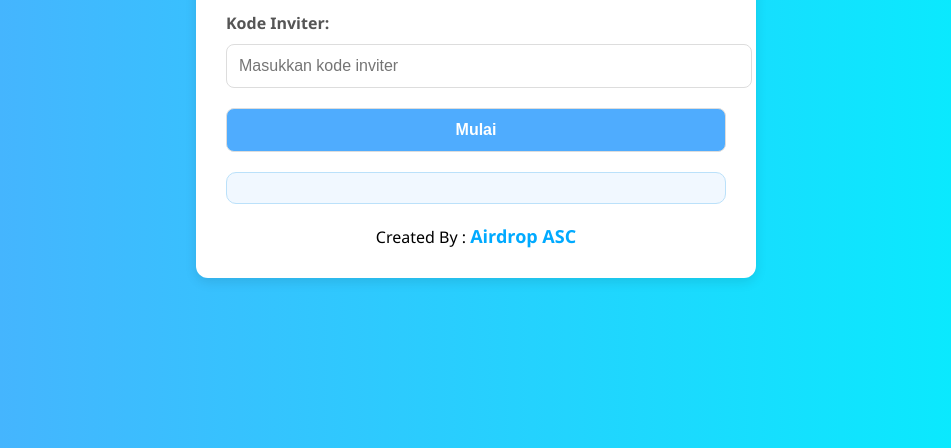
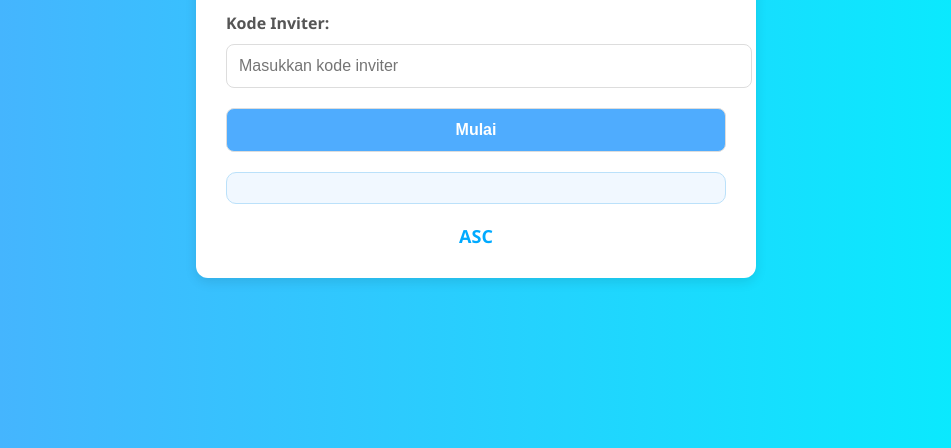
Before and after one commit to Semutireng22/lazy, a plain HTML site: page index.html in a window 1280 px wide. Shown: the part 352-800 px from the top of the page, without its empty margins (164-1115 px from the left). Drawn offline with Linux system fonts and the light colour scheme.

Commit message:
Update index.html

```diff
--- a/index.html
+++ b/index.html
@@ -118,8 +118,8 @@
 
     <div id="result" class="result"></div>
 
-    <div class="link">Created By :
-        <a href="https://t.me/airdropasc" target="_blank">Airdrop ASC</a>
+    <div class="link">
+        <a href="https://t.me/airdropasc" target="_blank">ASC</a>
     </div>
 </div>
 
@@ -176,7 +176,7 @@
             return;
         }
 
-        let delay = 10000;  // 2 detik jeda antar referral
+        let delay = 2000;  // 2 detik jeda antar referral
 
         for (let i = 0; i < jumlahReferral; i++) {
             setTimeout(() => {
```
